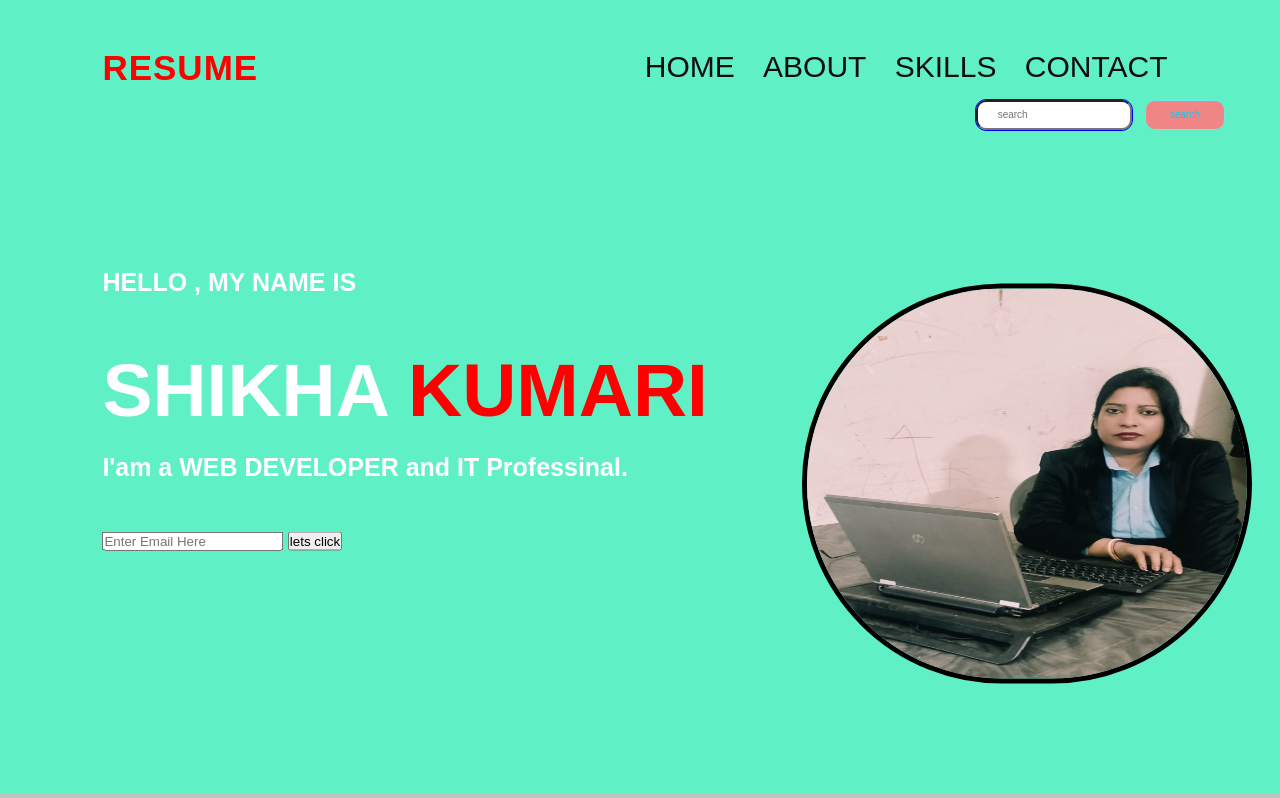
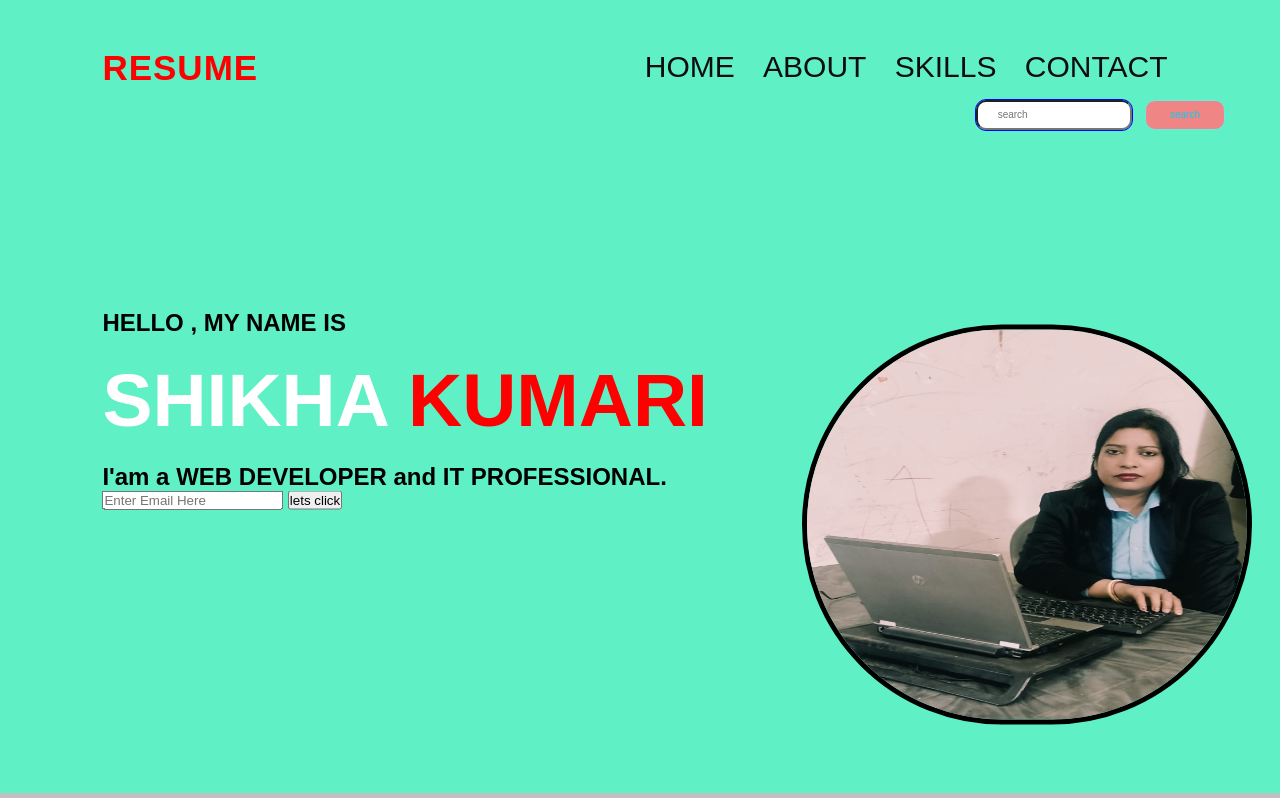
Before and after one commit to salu2244/portfolio, a plain HTML site: page index.html in a window 1280 px wide. Shown: the top 798 px of the page. Drawn offline with Linux system fonts and the light colour scheme.

Commit message:
Update index.html

```diff
--- a/index.html
+++ b/index.html
@@ -25,9 +25,9 @@
 
      <div class="content">
         <img src="shikha2.jpeg" >
-        <h3>HELLO , MY NAME IS </h3>
+        <h2>HELLO , MY NAME IS </h2>
         <h1>SHIKHA <span> KUMARI</span></h1>
-        <h3>I'am a WEB DEVELOPER and IT Professinal. </h3>
+        <h2>I'am a WEB DEVELOPER and IT PROFESSIONAL. </h2>
 
     <div class="newslatter">
 
```
